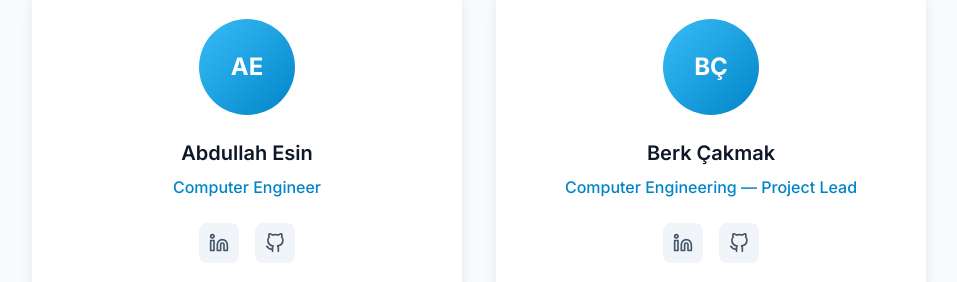
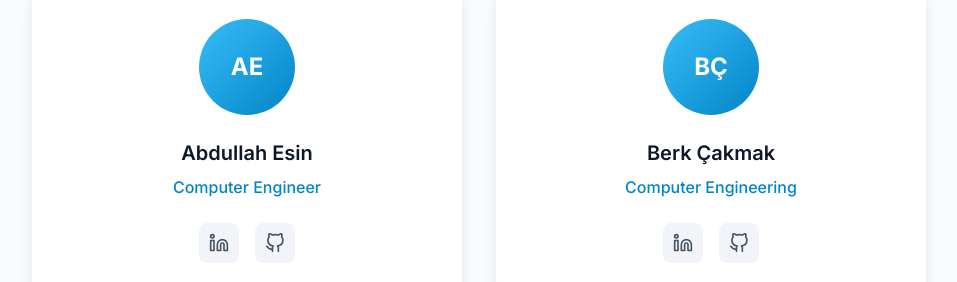
Before and after one commit to ILTER-AKKE/website, a React (Vite) app: page / in a window 1280 px wide. Shown: the part 4219-4501 px from the top of the page, without its empty margins (161-1118 px from the left). Built offline with nearby package versions, Linux system fonts and the light colour scheme.

Commit message:
some fixing on written

```diff
--- a/package.json
+++ b/package.json
@@ -1,5 +1,5 @@
 {
-  "name": "AKKE-website",
+  "name": "AKKE-Website",
   "private": true,
   "version": "0.0.0",
   "type": "module",
@@ -25,5 +25,5 @@
     "tailwindcss": "^3.4.18",
     "vite": "^7.1.7"
   },
-  "homepage": "https://abdullahesin.github.io/AKKE-websit"
+  "homepage": "https://ilter-akke.github.io/website/"
 }
--- a/src/data/team.js
+++ b/src/data/team.js
@@ -13,7 +13,7 @@ export const teamMembers = [
   {
     id: 2,
     name: 'Berk Çakmak',
-    role: 'Computer Engineering — Project Lead',
+    role: 'Computer Engineering',
     bio: 'Leads system architecture and ML pipeline for real-time hand-signal recognition and secure command delivery.',
     avatar: null,
     socialLinks: [
```
